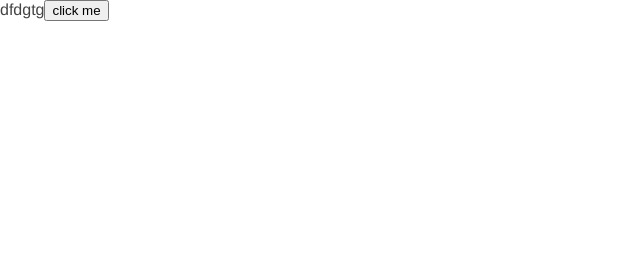
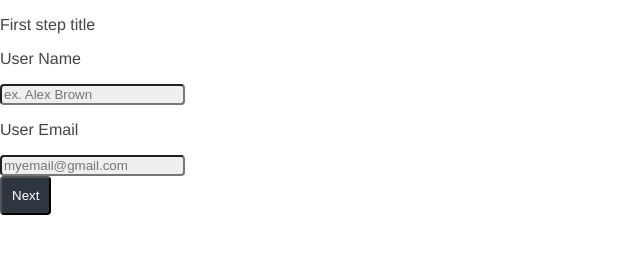
Before and after one commit to ArtemGrishanov/ApplicationForm, a React app: page / in a window 1280 px wide. Shown: the whole page, without its empty margins (0-640 px from the left). Built offline with nearby package versions, Linux system fonts and the light colour scheme.

Commit message:
Basic structure, Schema, Main components

```diff
--- a/src/components/ApplicationForm.js
+++ b/src/components/ApplicationForm.js
@@ -1,16 +1,80 @@
 import React from 'react'
 import FormButton from './FormButton'
+import FormInput from './FormInput'
+import ProgressBar from './ProgressBar'
 
 export default class ApplicationForm extends React.Component {
+
     constructor(props) {
         super(props);
+        this.state = {
+            maxStepsCount: props.schema.length,
+            progress: 0,
+            formData: new Map(), // stores inputted user data
+            stepIsCompleted: false // indicates, we can move next
+        };
+        this.onBackClick = this.onBackClick.bind(this);
+        this.onNextClick = this.onNextClick.bind(this);
+        this.onSubmitClick = this.onSubmitClick.bind(this);
+    }
+
+    onFormDataChange(fieldId, value) {
+        this.state.formData.set(fieldId, value);
+    }
+
+    onSubmitClick() {
+        //TODO submit action
+        console.dir(this.state.formData);
+        alert('Submitted!');
+    }
+
+    onBackClick() {
+        this.setState({
+            progress:this.state.progress-1
+        });
+    }
+
+    onNextClick() {
+        this.setState({
+            progress: this.state.progress+1
+        });
     }
 
     render() {
+        const isSummary = this.state.progress >= this.state.maxStepsCount;
+        const schemaStep = isSummary ? null: this.props.schema[this.state.progress];
+
         return (
             <div>
-                dfdgtg
-                <FormButton text="click me"/>
+                <ProgressBar progress={this.state.progress / this.state.maxStepsCount}/>
+                {isSummary === false &&
+                    <div>
+                        <p>{schemaStep.title}</p>
+                        <div text={this.state.errorText}></div>
+                        {schemaStep.data.map((item, index) => {
+                            const TagName = item.component;
+                            return (
+                                <div key={item.title}>
+                                    <p>{item.title}</p>
+                                    <TagName {...item} value={this.state.formData.get(item.fieldId)} onValueChange={this.onFormDataChange.bind(this, item.fieldId)}>
+                                    </TagName>
+                                </div>
+                            )
+                        })}
+                    </div>
+                }
+                {isSummary === true &&
+                    <p>Summary</p>
+                }
+                {this.state.progress > 0 &&
+                    <FormButton text="Back" onClick={this.onBackClick}/>
+                }
+                {isSummary === false &&
+                    <FormButton text="Next" onClick={this.onNextClick}/>
+                }
+                {isSummary === true &&
+                    <FormButton text="Submit" onClick={this.onSubmitClick}/>
+                }
             </div>
         );
     }
--- a/src/components/FormButton.js
+++ b/src/components/FormButton.js
@@ -1,5 +1,5 @@
 import React from 'react'
 
-export default function FormButton({text, disable}) {
-    return <button className={"btn " + (disable) ? '__disabled': ''}>{text}</button>
+export default function FormButton({text = 'button', disable = false, onClick}) {
+    return <button className={"btn " + (disable) ? '__disabled': ''} onClick={onClick}>{text}</button>
 }
--- a/src/components/FormInput.js
+++ b/src/components/FormInput.js
@@ -0,0 +1,11 @@
+import React from 'react'
+
+export default function FormInput({disable = false, placeholder = '', value = '', onValueChange}) {
+    return (
+        <input className={"btn " + (disable) ? '__disabled': ''}
+            placeholder={placeholder}
+            defaultValue={value}
+            onChange={event => onValueChange(event.target.value)}>
+        </input>
+    );
+}
--- /dev/null
+++ b/src/components/FormRadioButtons.js
@@ -0,0 +1,34 @@
+import React from 'react'
+
+export default class RadioButtons extends React.Component {
+
+    constructor(props) {
+        super(props);
+        this.onChange = this.onChange.bind(this);
+    }
+
+    onChange(e) {
+        this.props.onValueChange(e.target.value);
+    }
+
+    render() {
+        return (
+            <form>
+                <fieldset>
+                    {this.props.options.map((item, index) =>
+                        <div key={item.key}>
+                            <input type="radio"
+                                id={item.key}
+                                name={this.props.fieldId}
+                                value={item.key}
+                                onChange={this.onChange}
+                                defaultChecked={this.props.value === item.key}
+                                />
+                            <label htmlFor={item.key}>{item.text}</label>
+                        </div>
+                    )}
+                </fieldset>
+            </form>
+        );
+    }
+}
--- a/src/components/ProgressBar.js
+++ b/src/components/ProgressBar.js
@@ -0,0 +1,5 @@
+import React from 'react'
+
+export default function ProgressBar({percentage = 50}) {
+    return <div></div>;
+}
--- a/src/config.js
+++ b/src/config.js
@@ -0,0 +1,43 @@
+import React from 'react'
+import FormInput from './components/FormInput'
+import FormRadioButtons from './components/FormRadioButtons'
+
+/**
+* Allows to set up a form structure for various cases or test
+*/
+export const TENANT_SCHEMA = [
+    {
+        title: 'First step title',
+        data: [
+            {
+                fieldId: 'user_name',
+                title: 'User Name',
+                component: FormInput,
+                placeholder: 'ex. Alex Brown'
+            },
+            {
+                fieldId: 'user_email',
+                title: 'User Email',
+                component: FormInput,
+                placeholder: 'myemail@gmail.com'
+            }
+        ]
+    },
+    {
+        title: 'Specify your salary',
+        data: [
+            {
+                fieldId: 'user_salary',
+                title: 'Salary',
+                component: FormRadioButtons,
+                options: [
+                    {key: "0_1000", text: "0 - 1.000"},
+                    {key: "1000_2000", text: "1.000 - 2.000"},
+                    {key: "2000_3000", text: "2.000 - 3.000"},
+                    {key: "3000_4000", text: "3.000 - 4.000"},
+                    {key: "4000+", text: "Mehr als 4.000"}
+                ]
+            }
+        ]
+    }
+];
--- a/src/style/main.scss
+++ b/src/style/main.scss
@@ -4,3 +4,14 @@ body {
     color: #444;
     font-family: Helvetica, sans-serif;
 }
+input {
+    background-color: #efefef;
+    border-radius: 4px;
+    outline: none;
+}
+button {
+    background-color: #2e3642;
+    padding: 10px;
+    color: #fff;
+    border-radius: 4px;
+}
```
Also changed, not shown: src/index.js (+8 -1 lines).
